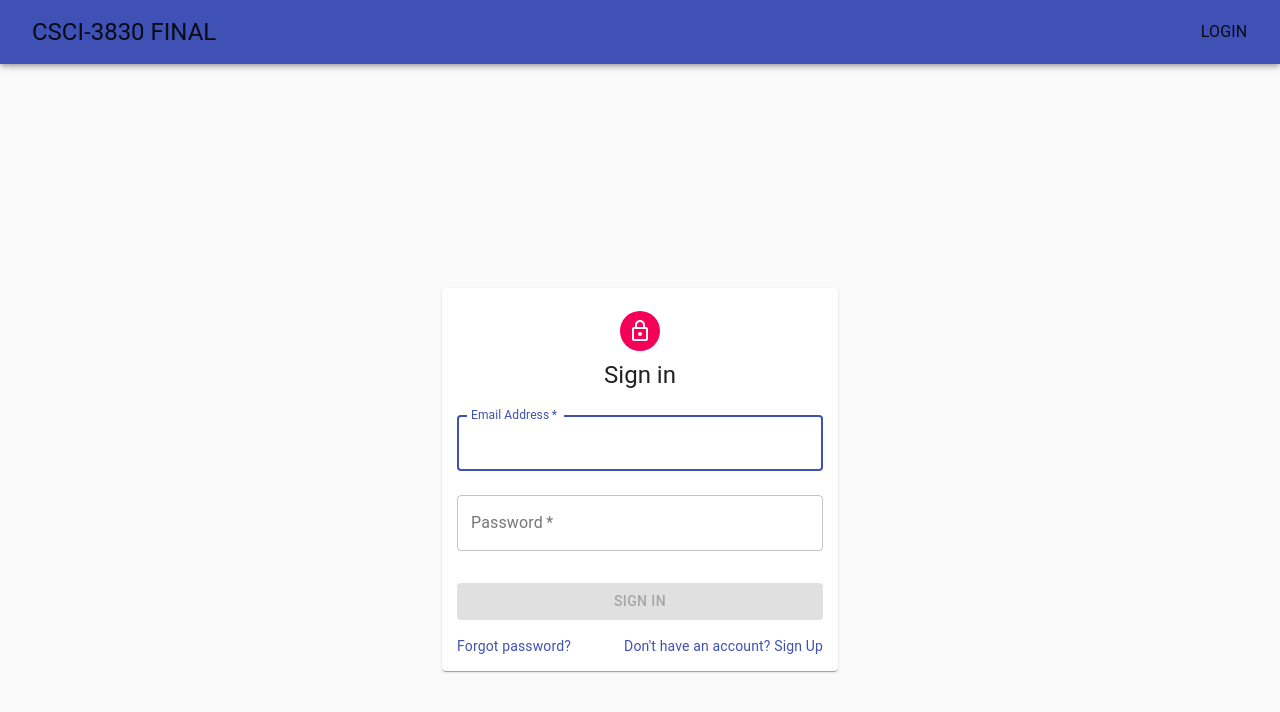
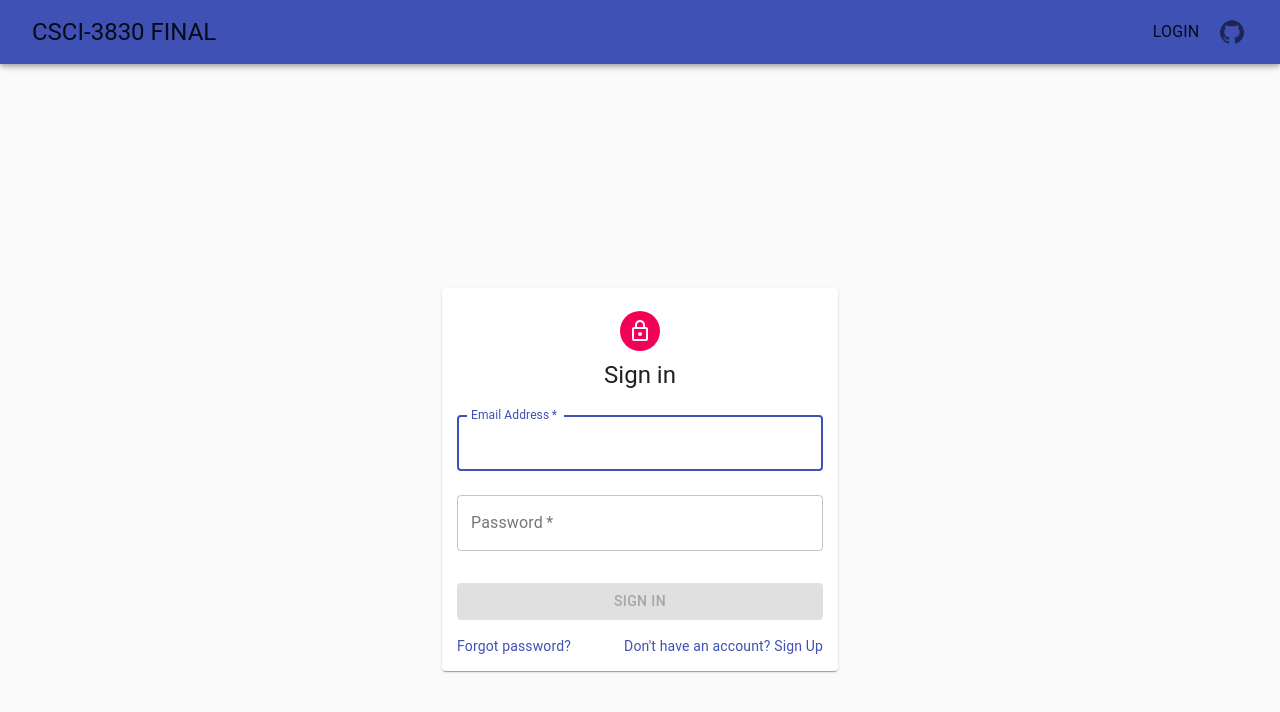
Before and after one commit to alehechka/csci-3830-react, a React (Create React App) app: page /login in a window 1280 px wide. Shown: the top 712 px of the page. Built offline with nearby package versions, Linux system fonts and the light colour scheme; no server answers.

Commit message:
Adding link to GitHub repo

```diff
--- a/src/layouts/Navbar.tsx
+++ b/src/layouts/Navbar.tsx
@@ -15,7 +15,7 @@ import {
 	useMediaQuery,
 	withStyles,
 } from '@material-ui/core';
-import { AccountCircle, Menu as MenuIcon } from '@material-ui/icons';
+import { AccountCircle, Menu as MenuIcon, GitHub } from '@material-ui/icons';
 import clsx from 'clsx';
 import React from 'react';
 import { useHistory } from 'react-router-dom';
@@ -121,6 +121,9 @@ const AuthToolbar = ({ xsDown }: AuthToolbarProps) => {
 							</MenuItem>
 							<SignOutMenuItem />
 						</StyledMenu>
+						<IconButton color='inherit' onClick={() => window.open('https://github.com/alehechka/csci-3830-react')}>
+							<GitHub />
+						</IconButton>
 					</Grid>
 				</Grid>
 			</div>
@@ -148,6 +151,9 @@ const NoAuthToolbar = () => {
 				<Button>
 					<Typography variant='body1'>Login</Typography>
 				</Button>
+				<IconButton color='default' onClick={() => window.open('https://github.com/alehechka/csci-3830-react')}>
+					<GitHub />
+				</IconButton>
 			</Link>
 		</Toolbar>
 	);
```
